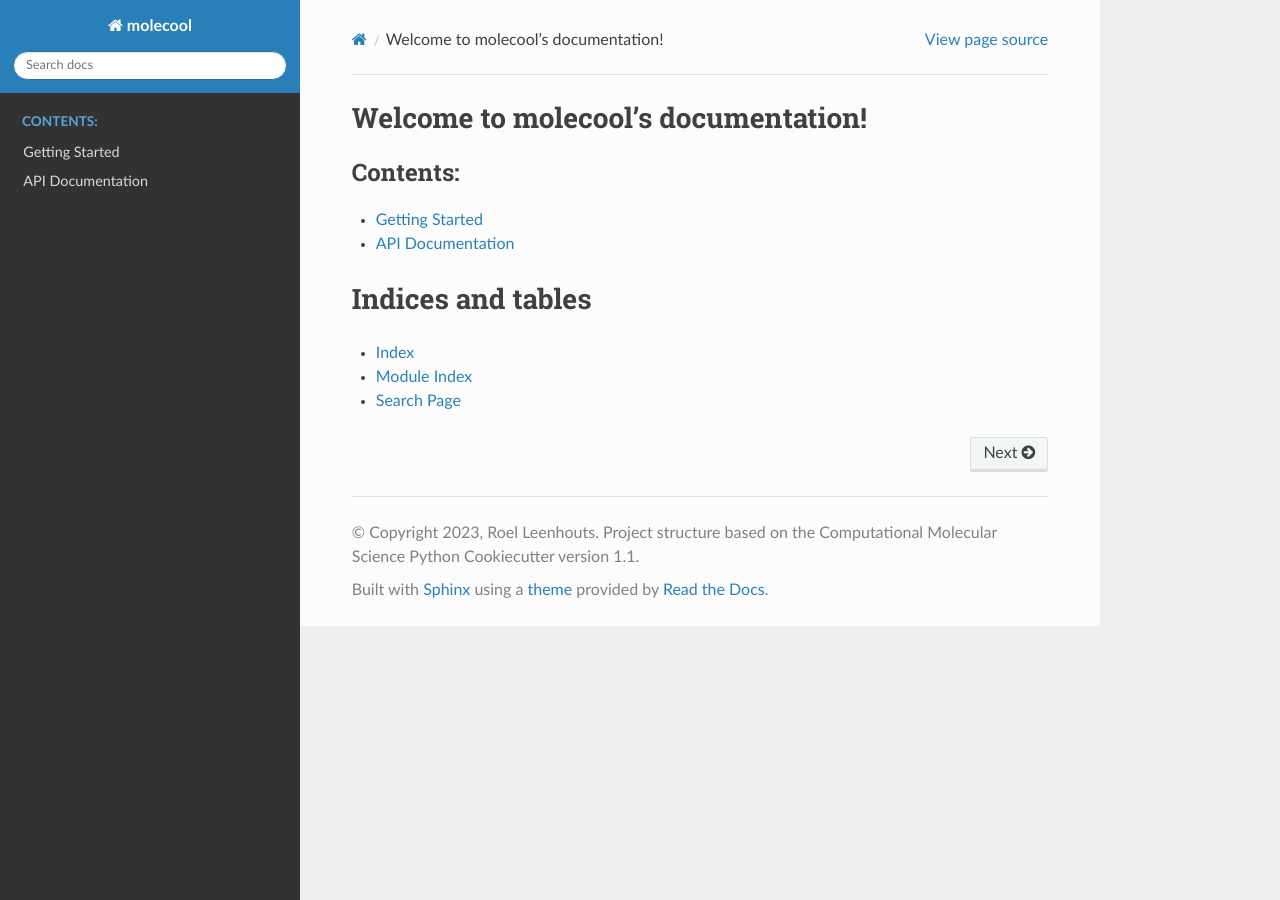
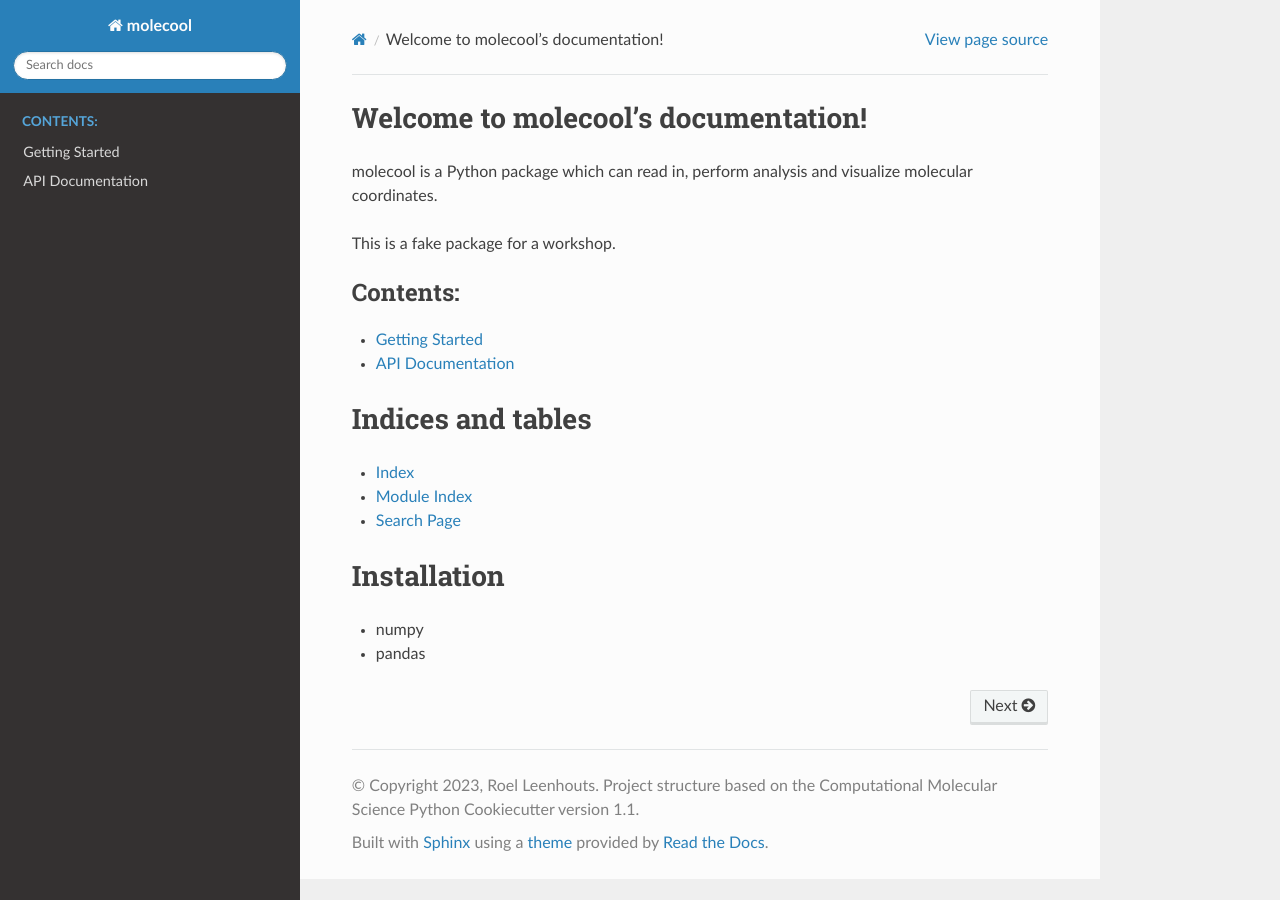
Before and after one commit to roel-leenhouts/molssi, a Sphinx documentation site: the page built from docs/index.rst, in a window 1280 px wide. Built offline with Sphinx 7.4.7 and the Read the Docs theme 2.0.0, drawn with Linux system fonts in a browser that asks for light colours; the version number could not be read and is left out.

Commit message:
Added a batch

```diff
--- /dev/null
+++ b/docs/autosummary/molecool.canvas.rst
@@ -0,0 +1,6 @@
+molecool.canvas
+===============
+
+.. currentmodule:: molecool
+
+.. autofunction:: canvas
--- a/docs/index.rst
+++ b/docs/index.rst
@@ -5,6 +5,9 @@
 
 Welcome to molecool's documentation!
 =========================================================
+molecool is a Python package which can read in, perform analysis and visualize molecular coordinates.
+
+This is a fake package for a workshop.
 
 .. toctree::
    :maxdepth: 2
@@ -21,3 +24,9 @@ Indices and tables
 * :ref:`genindex`
 * :ref:`modindex`
 * :ref:`search`
+
+Installation
+============================
+
+- numpy
+- pandas
```
Also changed, not shown: 1 other file.
